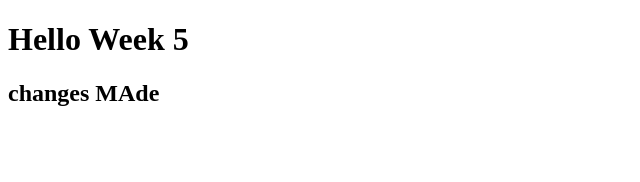
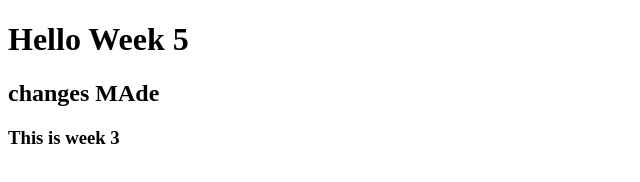
Before and after one commit to isiakaabd/assignments, a plain HTML site: page index.html in a window 1280 px wide. Shown: the whole page, without its empty margins (0-640 px from the left). Drawn offline with Linux system fonts and the light colour scheme.

Commit message:
on week3 branch, first commit

```diff
--- a/index.html
+++ b/index.html
@@ -9,5 +9,6 @@
   <body>
     <h1>Hello Week 5</h1>
     <h2>changes MAde</h2>
+    <h3>This is week 3</h3>
   </body>
 </html>
```
